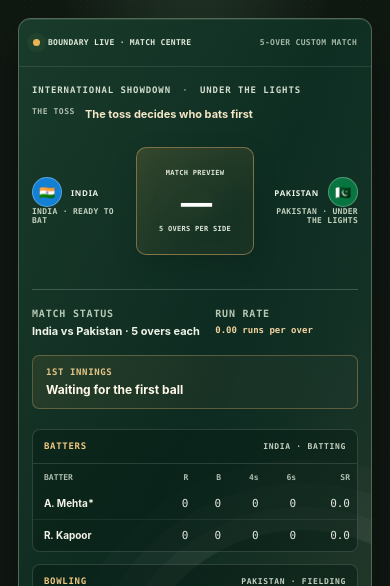
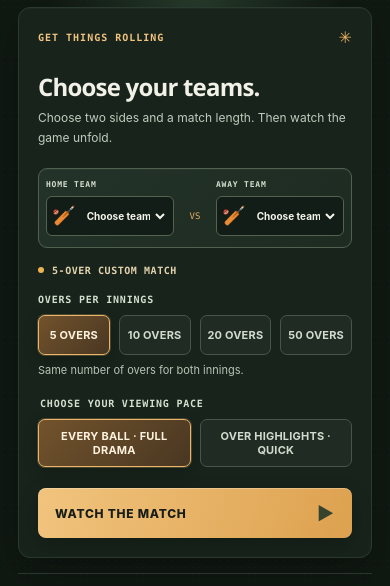
Before and after one commit to maaz1996/cricket-game, a plain HTML site: page index.html in a window 390 px wide. Shown: the part 262-848 px from the top of the page. Drawn offline with Linux system fonts and the light colour scheme.

Commit message:
fix: selection of teams/overs and then match starts

```diff
--- a/app.js
+++ b/app.js
@@ -195,26 +195,29 @@ function updateTeamPicker() {
   const home = ui.homeTeamSelect.value;
   const away = ui.awayTeamSelect.value;
   const overs = Number(document.querySelector('input[name="overs"]:checked').value);
-  ui.homeTeamFlag.textContent = teamLineups[home].flag;
-  ui.awayTeamFlag.textContent = teamLineups[away].flag;
-  ui.homeCrowdFlag.textContent = teamLineups[home].flag;
-  ui.awayCrowdFlag.textContent = teamLineups[away].flag;
-  ui.homeTeamSelect.setCustomValidity(home === away ? 'Choose a different away team.' : '');
-  ui.pageTitle.innerHTML = `${home} <span>vs</span> ${away}.`;
-  ui.setupHeading.textContent = `${home} vs ${away}.`;
-  ui.pitchTitle.textContent = `${home} versus ${away} under the stadium lights`;
-  ui.matchLabel.textContent = `${home.toUpperCase()} VS ${away.toUpperCase()} · MATCH NIGHT`;
+  const homeTeam = teamLineups[home];
+  const awayTeam = teamLineups[away];
+  const hasBothTeams = Boolean(homeTeam && awayTeam);
+  const isValidMatchup = hasBothTeams && home !== away;
+  ui.homeTeamFlag.textContent = homeTeam?.flag ?? '🏏';
+  ui.awayTeamFlag.textContent = awayTeam?.flag ?? '🏏';
+  ui.homeCrowdFlag.textContent = homeTeam?.flag ?? '🏏';
+  ui.awayCrowdFlag.textContent = awayTeam?.flag ?? '🏏';
+  ui.homeTeamSelect.setCustomValidity(hasBothTeams && home === away ? 'Choose a different away team.' : '');
+  ui.pageTitle.textContent = 'Choose your teams.';
+  ui.setupHeading.textContent = 'Choose your teams.';
   ui.formatPreview.textContent = formatDescription(overs);
   ui.formatLabel.textContent = formatDescription(overs);
-  ui.homeName.textContent = home.toUpperCase();
-  ui.awayName.textContent = away.toUpperCase();
-  ui.homeCrest.textContent = teamLineups[home].flag;
-  ui.awayCrest.textContent = teamLineups[away].flag;
-  ui.homeCrest.style.backgroundColor = teamLineups[home].kit;
-  ui.awayCrest.style.backgroundColor = teamLineups[away].kit;
-  ui.homeOvers.textContent = `${home.toUpperCase()} · READY TO BAT`;
-  ui.awayOvers.textContent = `${away.toUpperCase()} · UNDER THE LIGHTS`;
-  ui.liveScoreTeam.textContent = 'MATCH PREVIEW';
+  ui.matchLabel.textContent = 'SELECT YOUR SIDES';
+  ui.homeName.textContent = homeTeam ? home.toUpperCase() : 'HOME TEAM';
+  ui.awayName.textContent = awayTeam ? away.toUpperCase() : 'AWAY TEAM';
+  ui.homeCrest.textContent = homeTeam?.flag ?? '🏏';
+  ui.awayCrest.textContent = awayTeam?.flag ?? '🏏';
+  ui.homeCrest.style.backgroundColor = homeTeam?.kit ?? '';
+  ui.awayCrest.style.backgroundColor = awayTeam?.kit ?? '';
+  ui.homeOvers.textContent = 'AWAITING FIRST BALL';
+  ui.awayOvers.textContent = 'AWAITING FIRST BALL';
+  ui.liveScoreTeam.textContent = isValidMatchup ? 'READY FOR THE FIRST BALL' : 'SELECT TEAMS TO BEGIN';
   ui.liveScore.textContent = '—';
   ui.liveScoreOvers.textContent = `${overs} OVERS PER SIDE`;
   ui.tossSummary.textContent = 'The toss decides who bats first';
@@ -222,19 +225,26 @@ function updateTeamPicker() {
   ui.firstInningsScore.textContent = 'Waiting for the first ball';
   ui.matchResultCenter.hidden = true;
   ui.scoreboard.classList.remove('match-finished');
-  ui.targetValue.textContent = `${home} vs ${away} · ${overs} overs each`;
+  ui.scoreboard.classList.toggle('home-india', home === 'India');
+  ui.scoreboard.classList.toggle('home-pakistan', home === 'Pakistan');
+  ui.scoreboard.classList.toggle('away-india', away === 'India');
+  ui.scoreboard.classList.toggle('away-pakistan', away === 'Pakistan');
+  ui.targetValue.textContent = isValidMatchup ? `${home} vs ${away} · ${overs} overs each` : 'Choose two different teams to begin';
   ui.runRateValue.textContent = '0.00 runs per over';
-  ui.homeCrest.title = home;
-  ui.awayCrest.title = away;
-  document.querySelector('.scoreboard').setAttribute('aria-label', `${home} versus ${away} live scoreboard`);
+  ui.homeCrest.title = home || 'Home team';
+  ui.awayCrest.title = away || 'Away team';
+  ui.scoreboard.setAttribute('aria-label', isValidMatchup ? `${home} versus ${away} live scoreboard` : 'Live match scoreboard');
+  if (!isValidMatchup) return;
+
+  ui.pitchTitle.textContent = `${home} versus ${away} under the stadium lights`;
   updatePitchKits(home, away);
-  ui.pitchBatterName.textContent = teamLineups[home].lineup[0];
-  ui.pitchPartnerName.textContent = teamLineups[home].lineup[1];
-  ui.pitchBowlerName.textContent = teamLineups[away].lineup[0];
+  ui.pitchBatterName.textContent = homeTeam.lineup[0];
+  ui.pitchPartnerName.textContent = homeTeam.lineup[1];
+  ui.pitchBowlerName.textContent = awayTeam.lineup[0];
   figures.battingTeam.textContent = `${home.toUpperCase()} · BATTING`;
   figures.bowlingTeam.textContent = `${away.toUpperCase()} · FIELDING`;
-  figures.striker.name.textContent = `${teamLineups[home].lineup[0]}*`;
-  figures.partner.name.textContent = teamLineups[home].lineup[1];
+  figures.striker.name.textContent = `${homeTeam.lineup[0]}*`;
+  figures.partner.name.textContent = homeTeam.lineup[1];
   [figures.striker, figures.partner].forEach((batter) => {
     batter.runs.textContent = '0';
     batter.balls.textContent = '0';
@@ -242,15 +252,15 @@ function updateTeamPicker() {
     batter.sixes.textContent = '0';
     batter.rate.textContent = '0.0';
   });
-  figures.bowler.name.textContent = teamLineups[away].lineup[0];
+  figures.bowler.name.textContent = awayTeam.lineup[0];
   figures.bowler.overs.textContent = '0.0';
   figures.bowler.maidens.textContent = '0';
   figures.bowler.runs.textContent = '0';
   figures.bowler.wickets.textContent = '0';
   figures.bowler.economy.textContent = '0.00';
   ui.battingTeamName.textContent = home;
-  ui.miniBattingCrest.textContent = teamLineups[home].flag;
-  ui.bowlingLine.textContent = `${teamLineups[away].lineup[0]} has the ball for ${away}.`;
+  ui.miniBattingCrest.textContent = homeTeam.flag;
+  ui.bowlingLine.textContent = `${awayTeam.lineup[0]} has the ball for ${away}.`;
   ui.commentaryText.textContent = `The floodlights are on. ${home} vs ${away}. The whole ground is holding its breath.`;
   scorecard.firstName.textContent = home;
   scorecard.secondName.textContent = away;
@@ -425,11 +435,11 @@ function updateScorecard(first, second, totalOvers) {
     ? `${second.fours} fours · ${second.sixes} sixes · RR ${runRate(second)}`
     : 'One innings at a time.';
 
-  renderInningsFigures(first, scorecard.firstBatting, scorecard.firstBowling);
-  renderInningsFigures(second, scorecard.secondBatting, scorecard.secondBowling);
+  renderInningsFigures(first, second.bowlingFigures, scorecard.firstBatting, scorecard.firstBowling);
+  renderInningsFigures(second, first.bowlingFigures, scorecard.secondBatting, scorecard.secondBowling);
 }
 
-function renderInningsFigures(innings, battingBody, bowlingBody) {
+function renderInningsFigures(innings, bowlingFigures, battingBody, bowlingBody) {
   const battingRows = innings.battingLineup.map((player) => {
     const stats = innings.battingFigures[player];
     const active = player === innings.batter || player === innings.partner;
@@ -449,7 +459,7 @@ function renderInningsFigures(innings, battingBody, bowlingBody) {
   });
   battingBody.replaceChildren(...battingRows);
 
-  const bowlingRows = Object.entries(innings.bowlingFigures)
+  const bowlingRows = Object.entries(bowlingFigures)
     .filter(([, stats]) => stats.balls > 0)
     .map(([player, stats]) => {
       const row = document.createElement('tr');
@@ -702,12 +712,13 @@ function startMatch(event) {
   const overs = Number(document.querySelector('input[name="overs"]:checked').value);
   const home = ui.homeTeamSelect.value;
   const away = ui.awayTeamSelect.value;
-  if (home === away) {
-    ui.homeTeamSelect.setCustomValidity('Choose two different teams to start a match.');
+  if (!home || !away || home === away) {
+    ui.homeTeamSelect.setCustomValidity(home === away && home ? 'Choose two different teams to start a match.' : 'Choose both teams to start a match.');
     ui.homeTeamSelect.reportValidity();
     return;
   }
   ui.homeTeamSelect.setCustomValidity('');
+  document.querySelector('#match').classList.replace('setup-active', 'match-active');
   const tossWinner = Math.random() < 0.5 ? home : away;
   const tossDecision = Math.random() < 0.5 ? 'bat' : 'bowl';
   const battingFirst = tossDecision === 'bat' ? tossWinner : (tossWinner === home ? away : home);
@@ -825,20 +836,23 @@ function resetMatch() {
   gameView.hidden = true;
   resultView.hidden = true;
   ui.actionKicker.textContent = 'GET THINGS ROLLING';
-  ui.matchLabel.textContent = 'THE GRAND SHOWDOWN';
-  ui.liveLabel.innerHTML = '<span class="live-dot"></span> BOUNDARY LIVE · MATCH CENTRE';
-  ui.inningsLabel.innerHTML = 'INTERNATIONAL SHOWDOWN <span>·</span> UNDER THE LIGHTS';
+  document.querySelector('#match').classList.replace('match-active', 'setup-active');
+  ui.pageTitle.textContent = 'Choose your teams.';
+  ui.matchLabel.textContent = 'SELECT YOUR SIDES';
+  ui.liveLabel.innerHTML = '<span class="live-dot"></span> MATCH CENTRE';
+  ui.inningsLabel.innerHTML = 'YOUR MATCH <span>·</span> UNDER THE LIGHTS';
   ui.formatLabel.textContent = formatDescription(5);
-  ui.homeName.textContent = 'INDIA';
-  ui.awayName.textContent = 'PAKISTAN';
-  ui.homeCrest.textContent = '🇮🇳';
-  ui.awayCrest.textContent = '🇵🇰';
-  document.querySelector('.scoreboard').classList.remove('home-pakistan', 'away-india');
-  document.querySelector('.scoreboard').classList.add('home-india', 'away-pakistan');
+  ui.homeName.textContent = 'HOME TEAM';
+  ui.awayName.textContent = 'AWAY TEAM';
+  ui.homeCrest.textContent = '🏏';
+  ui.awayCrest.textContent = '🏏';
+  ui.scoreboard.classList.remove('home-india', 'home-pakistan', 'away-india', 'away-pakistan');
   ui.homeScore.innerHTML = '—<span class="team-wickets"></span>';
   ui.awayScore.innerHTML = '—<span class="team-wickets"></span>';
-  ui.homeOvers.textContent = 'INDIA · 0.0 OVERS';
-  ui.awayOvers.textContent = 'PAKISTAN · 0.0 OVERS';
+  ui.homeOvers.textContent = 'AWAITING SELECTION';
+  ui.awayOvers.textContent = 'AWAITING SELECTION';
+  ui.liveScoreTeam.textContent = 'SELECT TEAMS TO BEGIN';
+  ui.liveScore.textContent = '—';
   ui.targetLabel.textContent = 'MATCH STATUS';
   ui.targetValue.textContent = 'Toss pending · Match not started';
   ui.runRateLabel.textContent = 'RUN RATE';
@@ -848,9 +862,9 @@ function resetMatch() {
   ui.rateStat.innerHTML = '— <small>rpo</small>';
   ui.deliveryCount.textContent = 'OVER 1 · YET TO START';
   ui.recentContent.innerHTML = '<span class="empty-ball" aria-hidden="true">·</span><p>The first over will appear here.</p>';
-  ui.commentaryText.textContent = 'The floodlights are on. India vs Pakistan. The whole ground is holding its breath.';
+  ui.commentaryText.textContent = 'The floodlights are on. The whole ground is holding its breath.';
   ui.commentaryOver.textContent = 'MATCH CENTRE · SIMULATED FIXTURE';
-  ui.scorecardFormat.textContent = `INDIA VS PAKISTAN · ${formatDescription(5)}`;
+  ui.scorecardFormat.textContent = 'SELECT TEAMS TO BEGIN';
   ui.pitchStatus.textContent = 'READY FOR THE FIRST BALL';
   ui.pitchBatterName.textContent = 'Waiting for the toss';
   ui.pitchPartnerName.textContent = 'The crowd is ready';
@@ -867,14 +881,14 @@ function resetMatch() {
   ui.autoplayButton.childNodes[0].textContent = 'AUTO-PLAY MATCH ';
   ui.bowlButton.disabled = false;
   ui.overButton.disabled = false;
-  scorecard.firstName.textContent = 'India';
+  scorecard.firstName.textContent = 'Team batting first';
   scorecard.firstDetail.textContent = 'Waiting for the first ball';
   scorecard.firstScore.innerHTML = '— <span>/ —</span>';
   scorecard.firstProgress.style.width = '0%';
   scorecard.firstNote.textContent = 'Set up a match to get started.';
   scorecard.firstBatting.innerHTML = '<tr><td colspan="7">Set up a match to see batting figures.</td></tr>';
   scorecard.firstBowling.innerHTML = '<tr><td colspan="6">Bowling figures will appear here.</td></tr>';
-  scorecard.secondName.textContent = 'Pakistan';
+  scorecard.secondName.textContent = 'Chasing team';
   scorecard.secondDetail.textContent = 'The chase';
   scorecard.secondScore.innerHTML = '— <span>/ —</span>';
   scorecard.secondProgress.style.width = '0%';
--- a/index.html
+++ b/index.html
@@ -6,8 +6,8 @@
     <meta name="theme-color" content="#101812">
     <meta name="description" content="Pick two international sides and watch an animated cricket match under the stadium lights.">
     <title>Boundary Live — International Matchday</title>
-    <link rel="stylesheet" href="style.css?v=5">
-    <script src="app.js?v=5" defer></script>
+    <link rel="stylesheet" href="style.css?v=7">
+    <script src="app.js?v=7" defer></script>
   </head>
   <body>
     <header class="topbar">
@@ -22,41 +22,41 @@
       <div class="season-label venue-label"><span class="season-dot"></span> LIVE FROM THE STADIUM <span class="season-divider">/</span> MATCH NIGHT</div>
     </header>
 
-    <main id="match" class="page-shell">
+    <main id="match" class="page-shell setup-active">
       <section class="page-intro">
         <div>
-          <p class="eyebrow"><span class="eyebrow-line"></span> THE RIVALRY. THE ROAR. THE MOMENT.</p>
-          <h1 id="page-title">India <span>vs</span> Pakistan.</h1>
-          <p class="intro-copy">One stadium. Two teams. Every ball has a story.</p>
+          <p class="eyebrow"><span class="eyebrow-line"></span> YOUR MATCH. YOUR CALL.</p>
+          <h1 id="page-title">Choose your teams.</h1>
+          <p class="intro-copy">Pick the sides, set the overs, and settle in for every ball.</p>
         </div>
-        <div class="match-id"><span class="match-id-icon">✳</span><span id="match-label">THE GRAND SHOWDOWN</span></div>
+        <div class="match-id"><span class="match-id-icon">✳</span><span id="match-label">SELECT YOUR SIDES</span></div>
       </section>
 
-      <section class="match-layout" aria-label="International cricket match">
+      <section class="match-layout" aria-label="Cricket match setup and live coverage">
         <div class="main-column">
-          <section class="scoreboard home-india away-pakistan" aria-label="Live scoreboard">
+          <section class="scoreboard" aria-label="Live scoreboard">
             <div class="scoreboard-grain" aria-hidden="true"></div>
             <div class="scoreboard-topline">
-              <span class="live-label" id="live-label"><span class="live-dot"></span> BOUNDARY LIVE · MATCH CENTRE</span>
+              <span class="live-label" id="live-label"><span class="live-dot"></span> MATCH CENTRE</span>
               <span class="format-label" id="format-label">5-OVER SHOWDOWN</span>
             </div>
 
             <div class="scoreboard-content">
-              <div class="innings-label" id="innings-label">INTERNATIONAL SHOWDOWN <span>·</span> UNDER THE LIGHTS</div>
+              <div class="innings-label" id="innings-label">YOUR MATCH <span>·</span> UNDER THE LIGHTS</div>
               <div class="toss-ribbon" id="toss-ribbon"><span>THE TOSS</span><strong id="toss-summary">Toss pending</strong></div>
               <div class="teams-score">
                 <div class="team-block team-home">
                   <div class="team-identity">
-                    <span class="team-crest crest-home" id="home-crest">🇮🇳</span>
-                    <span class="team-name" id="home-name">INDIA</span>
+                    <span class="team-crest crest-home" id="home-crest">🏏</span>
+                    <span class="team-name" id="home-name">HOME TEAM</span>
                   </div>
                   <div class="team-total" id="home-score">—<span class="team-wickets"></span></div>
-                  <div class="team-overs" id="home-overs">0.0 OVERS</div>
+                  <div class="team-overs" id="home-overs">AWAITING SELECTION</div>
                 </div>
                 <div class="live-score-center" aria-live="polite">
-                  <span class="live-score-team" id="live-score-team">READY FOR THE FIRST BALL</span>
+                  <span class="live-score-team" id="live-score-team">SELECT TEAMS TO BEGIN</span>
                   <strong class="live-score" id="live-score">—</strong>
-                  <span class="live-score-overs" id="live-score-overs">5 OVERS PER SIDE</span>
+                  <span class="live-score-overs" id="live-score-overs">OVERS PER SIDE</span>
                   <div class="match-result-center" id="match-result-center" hidden>
                     <span class="result-center-kicker">FULL TIME · RESULT</span>
                     <strong id="result-center-winner">MATCH COMPLETE</strong>
@@ -66,11 +66,11 @@
                 </div>
                 <div class="team-block team-away">
                   <div class="team-identity">
-                    <span class="team-crest crest-away" id="away-crest">🇵🇰</span>
-                    <span class="team-name" id="away-name">PAKISTAN</span>
+                    <span class="team-crest crest-away" id="away-crest">🏏</span>
+                    <span class="team-name" id="away-name">AWAY TEAM</span>
                   </div>
                   <div class="team-total" id="away-score">—<span class="team-wickets"></span></div>
-                  <div class="team-overs" id="away-overs">0.0 OVERS</div>
+                  <div class="team-overs" id="away-overs">AWAITING SELECTION</div>
                 </div>
               </div>
 
@@ -125,8 +125,8 @@
               <div class="pitch-live" id="pitch-live"><span class="live-dot"></span><span id="pitch-status">READY FOR THE FIRST BALL</span></div>
             </div>
             <div class="pitch-scene-wrap">
-              <svg class="pitch-scene batting-india fielding-pakistan" id="pitch-scene" viewBox="0 0 690 280" role="img" aria-labelledby="pitch-title pitch-description">
-                <title id="pitch-title">India versus Pakistan under the stadium lights</title>
+              <svg class="pitch-scene" id="pitch-scene" viewBox="0 0 690 280" role="img" aria-labelledby="pitch-title pitch-description">
+                <title id="pitch-title">A cricket ground under the stadium lights</title>
                 <desc id="pitch-description">A packed international night crowd waves team flags as the bowler runs in, the batter swings, and the fielders chase the ball.</desc>
                 <defs>
                   <linearGradient id="sky-gradient" x1="0" x2="0" y1="0" y2="1">
@@ -329,16 +329,17 @@
               <span class="card-heading-icon" aria-hidden="true">✳</span>
             </div>
             <div id="setup-view">
-              <h2 id="setup-heading">India vs Pakistan.</h2>
-              <p class="card-copy">The lights are on. The stands are full. You’re courtside for every ball.</p>
+              <h2 id="setup-heading">Choose your teams.</h2>
+              <p class="card-copy">Choose two sides and a match length. Then watch the game unfold.</p>
               <form id="match-form">
                 <div class="team-picker">
                   <label class="team-picker-side" for="home-team">
                     <span class="team-picker-label">HOME TEAM</span>
                     <span class="team-picker-control">
-                      <span class="team-picker-flag" id="home-team-flag" aria-hidden="true">🇮🇳</span>
-                      <select id="home-team" name="home" aria-label="Choose the home team">
-                        <option value="India" selected>India</option>
+                      <span class="team-picker-flag" id="home-team-flag" aria-hidden="true">🏏</span>
+                      <select id="home-team" name="home" aria-label="Choose the home team" required>
+                        <option value="" selected disabled>Choose team</option>
+                        <option value="India">India</option>
                         <option value="Pakistan">Pakistan</option>
                         <option value="Australia">Australia</option>
                         <option value="England">England</option>
@@ -353,9 +354,10 @@
                   <label class="team-picker-side" for="away-team">
                     <span class="team-picker-label">AWAY TEAM</span>
                     <span class="team-picker-control">
-                      <span class="team-picker-flag" id="away-team-flag" aria-hidden="true">🇵🇰</span>
-                      <select id="away-team" name="away" aria-label="Choose the away team">
-                        <option value="Pakistan" selected>Pakistan</option>
+                      <span class="team-picker-flag" id="away-team-flag" aria-hidden="true">🏏</span>
+                      <select id="away-team" name="away" aria-label="Choose the away team" required>
+                        <option value="" selected disabled>Choose team</option>
+                        <option value="Pakistan">Pakistan</option>
                         <option value="India">India</option>
                         <option value="Australia">Australia</option>
                         <option value="England">England</option>
@@ -430,7 +432,7 @@
               <span class="commentary-live"><span class="live-dot"></span> THE CROWD’S ROARING</span>
               <span class="commentary-decoration" aria-hidden="true">✳</span>
             </div>
-            <p class="commentary-text" id="commentary-text">The floodlights are on. India vs Pakistan. The whole ground is holding its breath.</p>
+            <p class="commentary-text" id="commentary-text">The floodlights are on. The whole ground is holding its breath.</p>
             <span class="commentary-over" id="commentary-over">MATCH NIGHT · YOUR SEAT IS WAITING</span>
           </section>
 
@@ -444,11 +446,11 @@
             <p class="eyebrow"><span class="eyebrow-line"></span> THE FULL STORY</p>
             <h2 id="scorecard-heading">The scorecard.</h2>
           </div>
-          <span class="scorecard-format" id="scorecard-format">INDIA VS PAKISTAN · 5 OVER SHOWDOWN</span>
+          <span class="scorecard-format" id="scorecard-format">SELECT TEAMS TO BEGIN</span>
         </div>
         <div class="scorecard-columns">
           <article class="innings-card">
-            <div class="innings-card-heading"><span class="innings-number">01</span><div><h3 id="innings-one-name">India</h3><span id="innings-one-detail">Waiting for the first ball</span></div></div>
+            <div class="innings-card-heading"><span class="innings-number">01</span><div><h3 id="innings-one-name">Team batting first</h3><span id="innings-one-detail">Waiting for the first ball</span></div></div>
             <div class="innings-card-score" id="innings-one-score">— <span> / —</span></div>
             <div class="innings-progress"><span id="innings-one-progress"></span></div>
             <p class="innings-footnote" id="innings-one-note">Set up a match to get started.</p>
@@ -472,7 +474,7 @@
             </section>
           </article>
           <article class="innings-card">
-            <div class="innings-card-heading"><span class="innings-number">02</span><div><h3 id="innings-two-name">Pakistan</h3><span id="innings-two-detail">The chase</span></div></div>
+            <div class="innings-card-heading"><span class="innings-number">02</span><div><h3 id="innings-two-name">Chasing team</h3><span id="innings-two-detail">The chase</span></div></div>
             <div class="innings-card-score" id="innings-two-score">— <span>/ —</span></div>
             <div class="innings-progress"><span id="innings-two-progress"></span></div>
             <p class="innings-footnote" id="innings-two-note">One innings at a time.</p>
--- a/style.css
+++ b/style.css
@@ -56,6 +56,12 @@ button { cursor: pointer; }
 .season-divider { color: #c1c6bb; }
 
 .page-shell { width: min(1110px, calc(100% - 64px)); margin: 0 auto; }
+.setup-active .match-layout { display: block; }
+.setup-active .main-column { display: none; }
+.setup-active .side-column { max-width: 700px; display: block; margin: 0 auto; }
+.setup-active .side-column > :not(.action-card) { display: none; }
+.setup-active #scorecard { display: none; }
+.match-active .page-intro { display: none; }
 .page-intro { display: flex; justify-content: space-between; align-items: flex-end; padding: 57px 0 31px; }
 .eyebrow { margin: 0; display: flex; align-items: center; gap: 9px; color: #828980; font-family: var(--mono); font-size: 9px; font-weight: 400; letter-spacing: 1.05px; }
 .eyebrow-line { width: 17px; height: 1px; display: inline-block; background: #7a9a70; }
```
